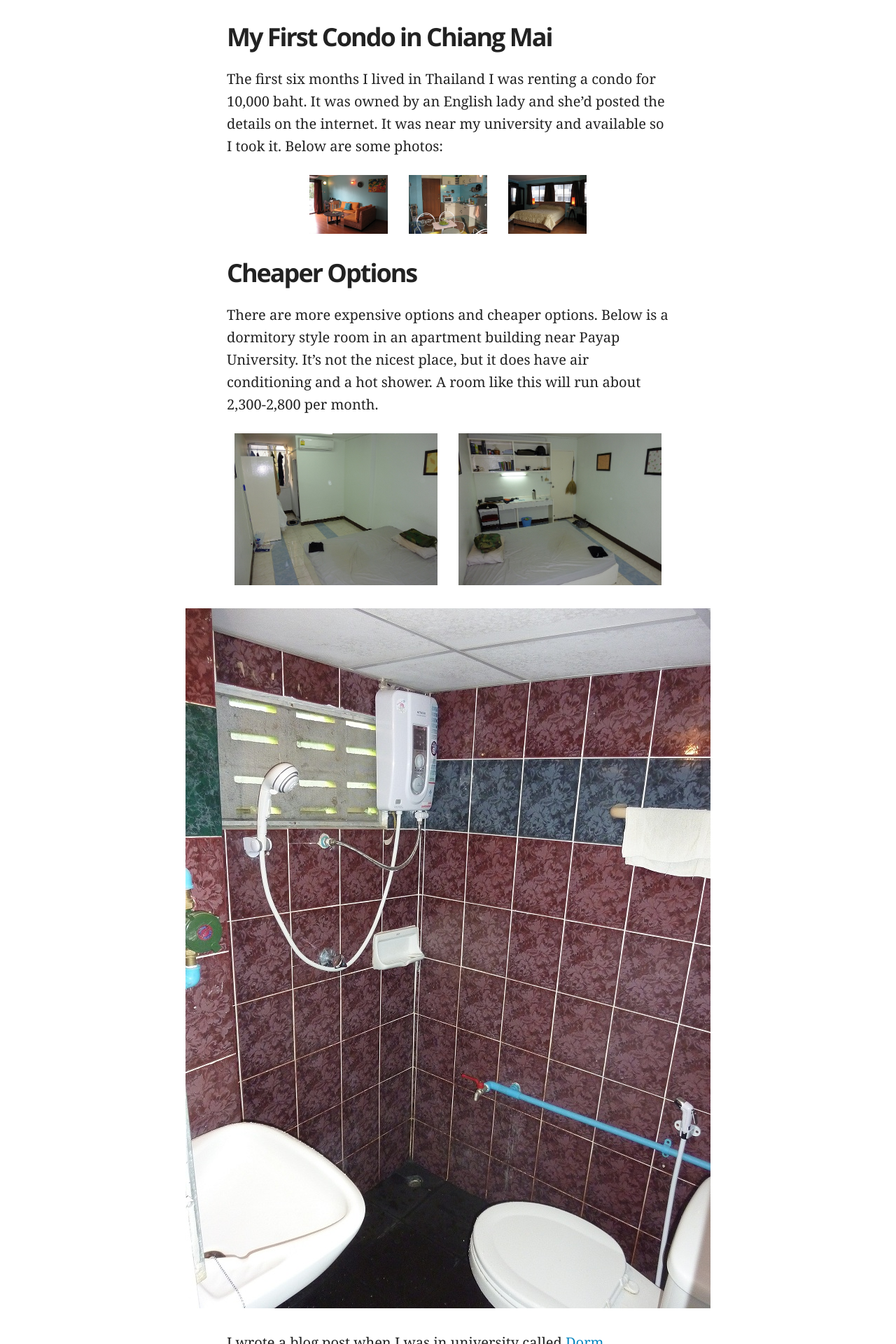
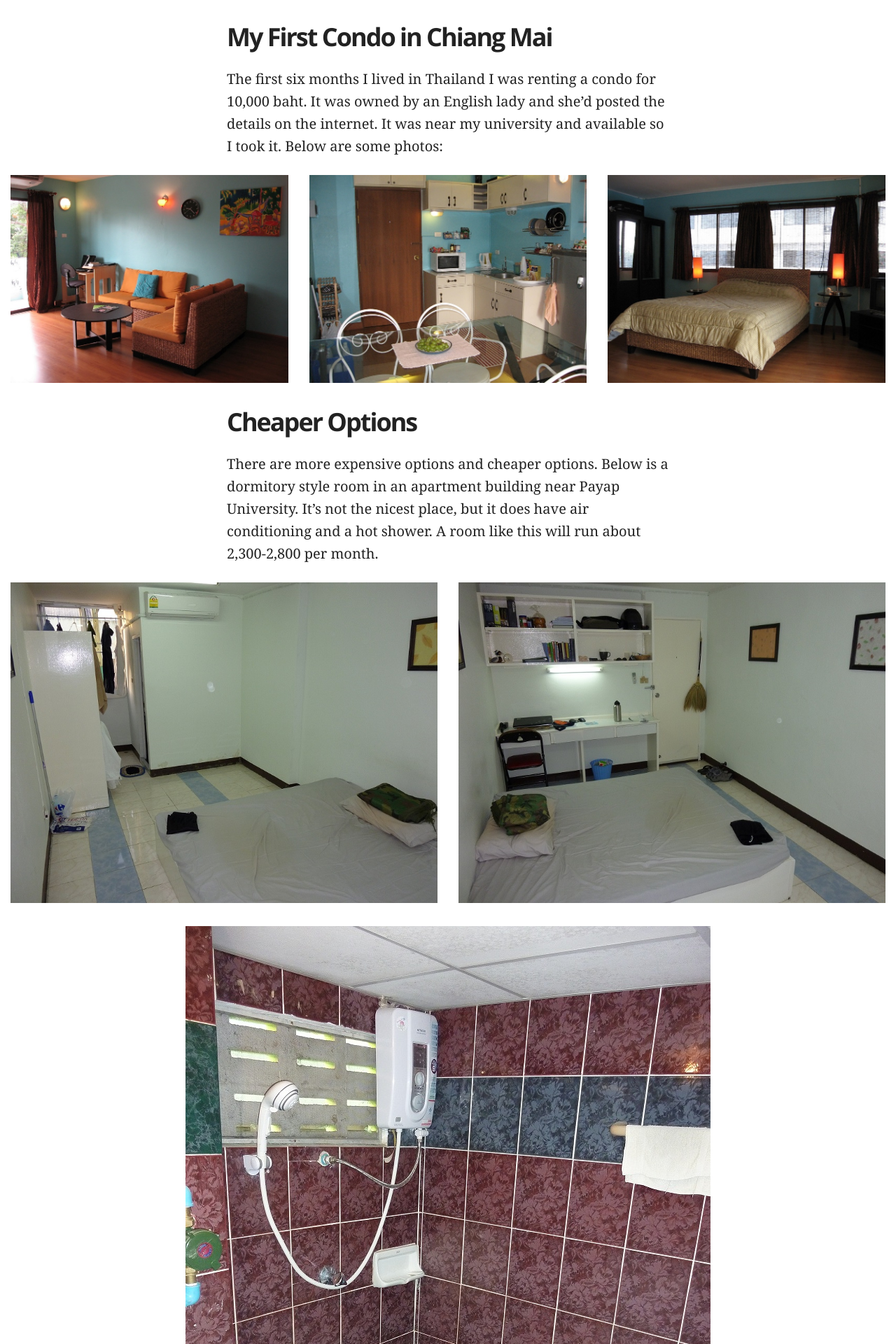
Before and after one commit to snowdj/bradonomics.github.io, a Jekyll site: the page built from _posts/2014-08-01-baseline-report.md, in a window 1280 px wide. Shown: the part 1794-3714 px from the top of the page at 70% size. Built offline with Jekyll 4.4.1, drawn with Linux system fonts in a browser that asks for light colours; nearby versions of some CDN libraries.

Commit message:
Fixed image width issue

```diff
--- a/_sass/images.scss
+++ b/_sass/images.scss
@@ -125,6 +125,7 @@ figure.caption img {
 }
 
 figure.one-half {
+  width: 100%;
   max-width: 100%;
   margin-left: auto;
   margin-right: auto;
@@ -145,6 +146,7 @@ figure.one-half {
 }
 
 figure.one-third {
+  width: 100%;
   max-width: 100%;
   margin-left: auto;
   margin-right: auto;
```
